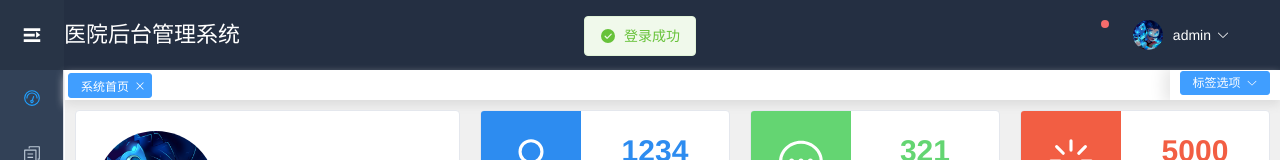
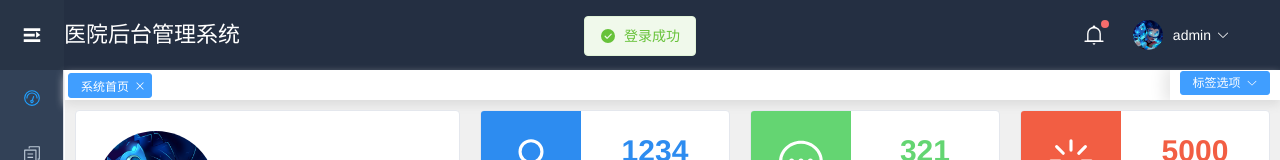
Before and after one commit to BUAA-Software-Engineering-2023/Hospital-Manage, a Vue app: page /#/login in a window 1280 px wide. Both pictures are taken after a click on the button "登录". Shown: the top 160 px of the page. Built offline with nearby package versions, Linux system fonts and the light colour scheme.

Commit message:
fix: 修改 bug
添加必要依赖并修复部分图标显示失败bug

```diff
--- a/package.json
+++ b/package.json
@@ -10,6 +10,7 @@
     "test:unit": "vitest"
   },
   "dependencies": {
+    "@element-plus/icons-vue": "^2.1.0",
     "@wangeditor/editor": "^5.1.23",
     "@wangeditor/editor-for-vue": "^5.1.12",
     "cropperjs": "^1.5.13",
@@ -20,6 +21,7 @@
     "vue-router": "^4.1.6"
   },
   "devDependencies": {
+    "@types/vue-cropperjs": "^4.1.2",
     "@vitejs/plugin-vue": "^4.0.0",
     "@vue/test-utils": "^2.3.0",
     "jsdom": "^21.1.0",
--- a/src/components/header.vue
+++ b/src/components/header.vue
@@ -15,7 +15,7 @@
 						:content="message ? `有${message}条未读消息` : `消息中心`"
 						placement="bottom"
 					>
-						<i class="el-icon-lx-notice"></i>
+						<el-icon><Bell /></el-icon>
 					</el-tooltip>
 					<span class="btn-bell-badge" v-if="message"></span>
 				</div>
--- a/src/views/user.vue
+++ b/src/views/user.vue
@@ -12,7 +12,7 @@
 						<div class="info-image" @click="showDialog">
 							<el-avatar :size="100" :src="avatarImg" />
 							<span class="info-edit">
-								<i class="el-icon-lx-camerafill"></i>
+								<el-icon><Camera /></el-icon>
 							</span>
 						</div>
 						<div class="info-name">{{ name }}</div>
```
Also changed, not shown: 1 other file (tests, documents, lock files or other folders).
